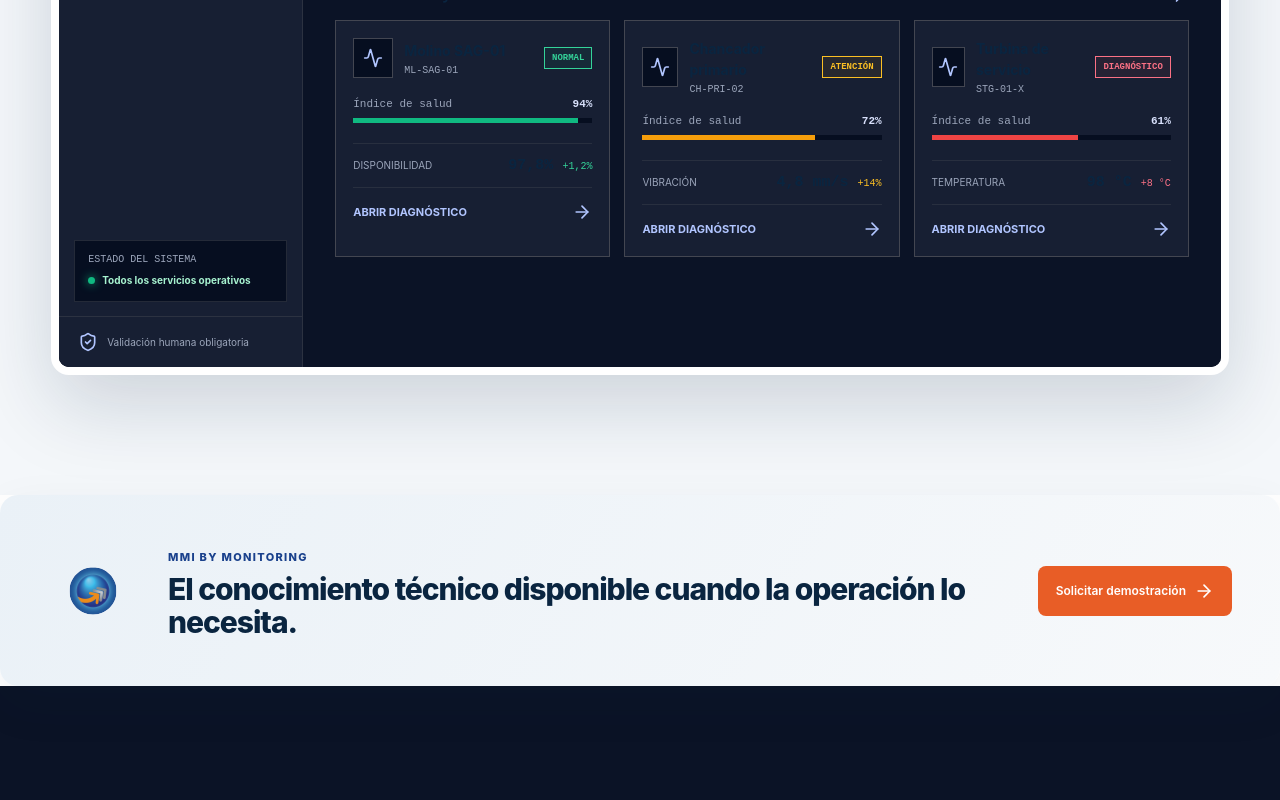
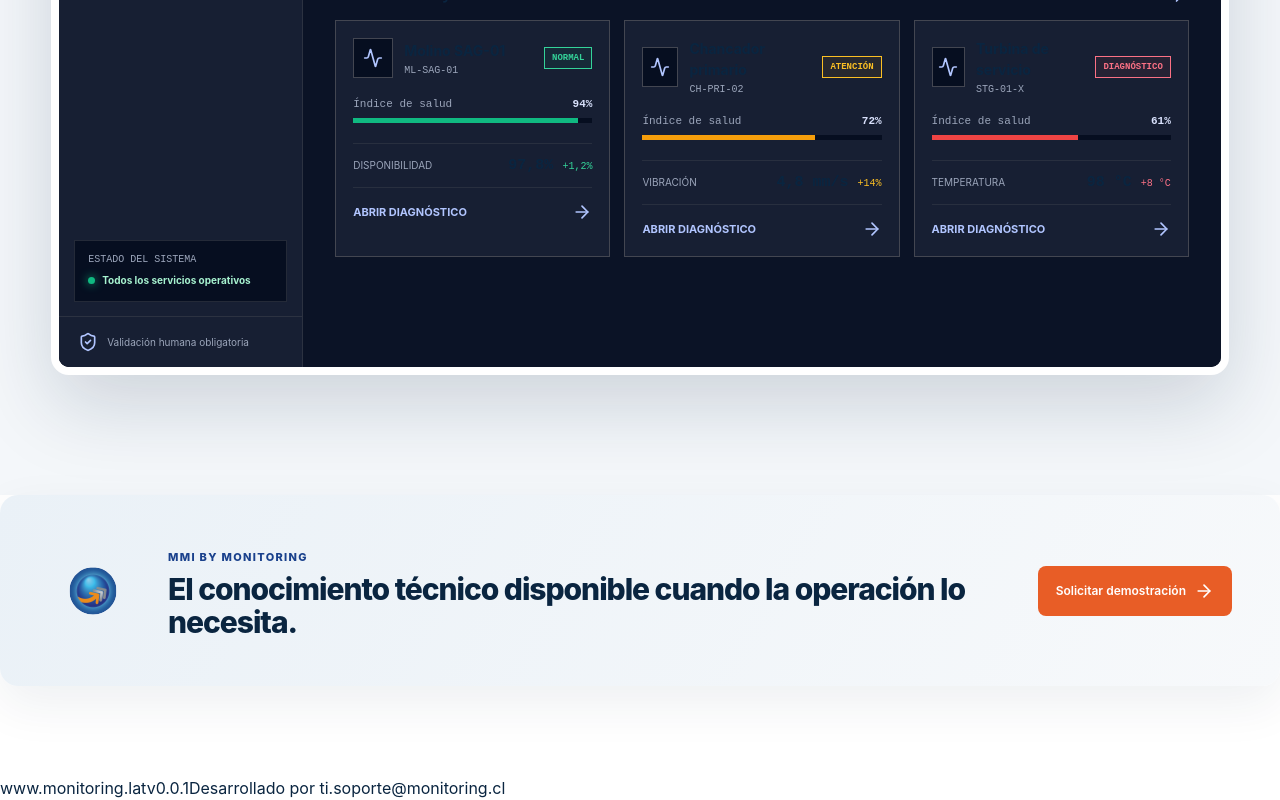
Before and after one commit to Monitoring-ti/MMi-Monitoring, a Next.js app: page / in a window 1280 px wide. Shown: the part 3606-4406 px from the top of the page. Before the commit the page ends 4382 px from the top, so only its background shows below. Built offline with nearby package versions, Linux system fonts and the light colour scheme.

Commit message:
Add Monitoring LAT footer and version

```diff
--- a/app/page.tsx
+++ b/app/page.tsx
@@ -201,5 +201,6 @@ export default function Home(){
     </section>
 
     <section className="commercial-close"><img src="/monitoring-logo-circular.svg" alt="Monitoring"/><div><span>MMI by Monitoring</span><h2>El conocimiento técnico disponible cuando la operación lo necesita.</h2></div><a href="mailto:contacto@monitoring.cl?subject=Demostración%20MMI">Solicitar demostración <ArrowRight/></a></section>
+    <footer className="corporate-footer"><a href="https://www.monitoring.lat" target="_blank" rel="noreferrer">www.monitoring.lat</a><span>v0.0.1</span><span>Desarrollado por <a href="mailto:ti.soporte@monitoring.cl">ti.soporte@monitoring.cl</a></span></footer>
   </main>
 }
```
